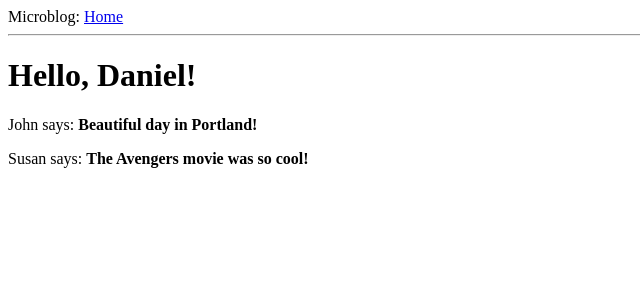
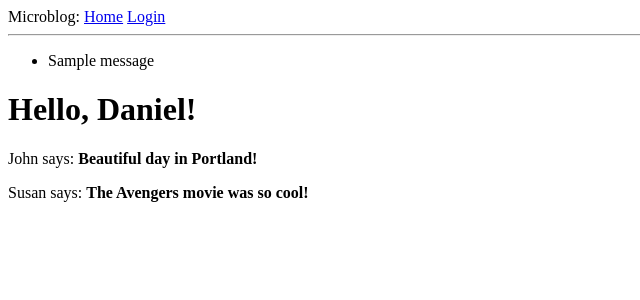
Before and after one commit to daniel-voicu/microblog-tutorial, a Flask app: page / in a window 1280 px wide. Shown: the top 300 px of the page, without its empty margins (0-640 px from the left). Run offline with Flask 2, Linux system fonts and the light colour scheme; one stand-in notice (Sample message) is shown.

Commit message:
handle submit form from browser

```diff
--- a/app/routes.py
+++ b/app/routes.py
@@ -1,4 +1,4 @@
-from flask import render_template
+from flask import render_template, flash, redirect
 
 from app import app
 from app.forms import LoginForm
@@ -22,7 +22,10 @@ def index():
     return render_template("index.html", title="Home", user=user, posts=posts)
 
 
-@app.route('/login')
+@app.route('/login', methods=["GET", "POST"])
 def login():
     form = LoginForm()
+    if form.validate_on_submit():
+        flash('Login requested for user {}, remember_me={}'.format(form.username.data, form.remember_me.data))
+        return redirect('/index')
     return render_template('login.html', title='Sign In', form=form)
--- a/app/templates/base.html
+++ b/app/templates/base.html
@@ -9,8 +9,22 @@
 	{% endif %}
 </head>
 <body>
-<div>Microblog: <a href="/index">Home</a></div>
+<div>Microblog:
+	<a href="/index">Home</a>
+	<a href="/login">Login</a>
+</div>
+
 <hr>
+{% with messages = get_flashed_messages() %}
+	{% if messages %}
+		<ul>
+			{% for message in messages %}
+				<li>{{ message }}</li>
+			{% endfor %}
+		</ul>
+	{% endif %}
+{% endwith %}
+
 {% block content %}{% endblock %}
 </body>
 </html>
```
